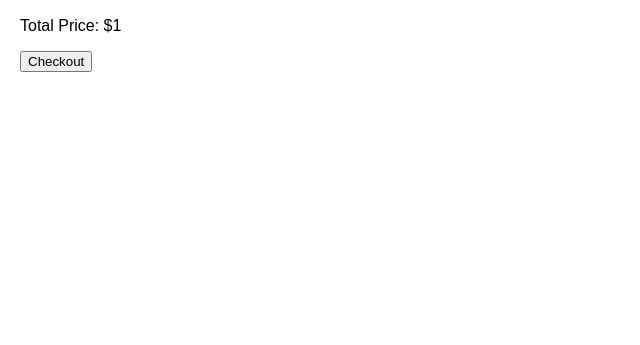
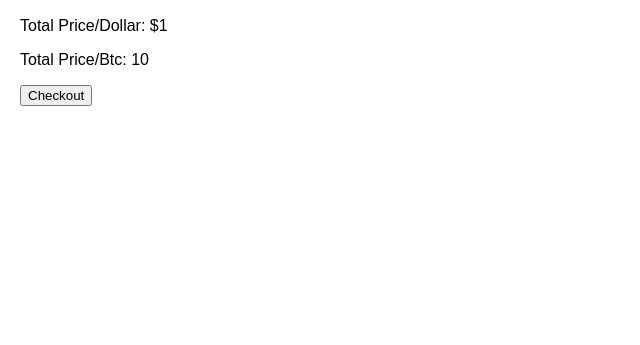
Before and after one commit to zakiye-zand/AP-Project-2, a Python web app: template templates/cart.html in a window 1280 px wide. Shown: the part 455-800 px from the top of the page, without its empty margins (0-640 px from the left). Run offline with Jinja, Linux system fonts and the light colour scheme; the template is opened without the code that fills it: most values are stand-ins (such as "Sample title", 1, 10 or a date in 2020).

Commit message:
Update cart.html

```diff
--- a/templates/cart.html
+++ b/templates/cart.html
@@ -58,7 +58,8 @@
                     {% endfor %}
                 </tbody>
             </table>
-            <p>Total Price: ${{totalPrice_html}}</p>
+            <p>Total Price/Dollar: ${{totalPrice_html}}</p>
+            <p>Total Price/Btc: {{btcPrice}}</p>
             <button onclick="location.href='/checkout'">Checkout</button>
             {% else %}
             <p>Your cart is empty. <a href="/">Continue shopping</a></p>
```
